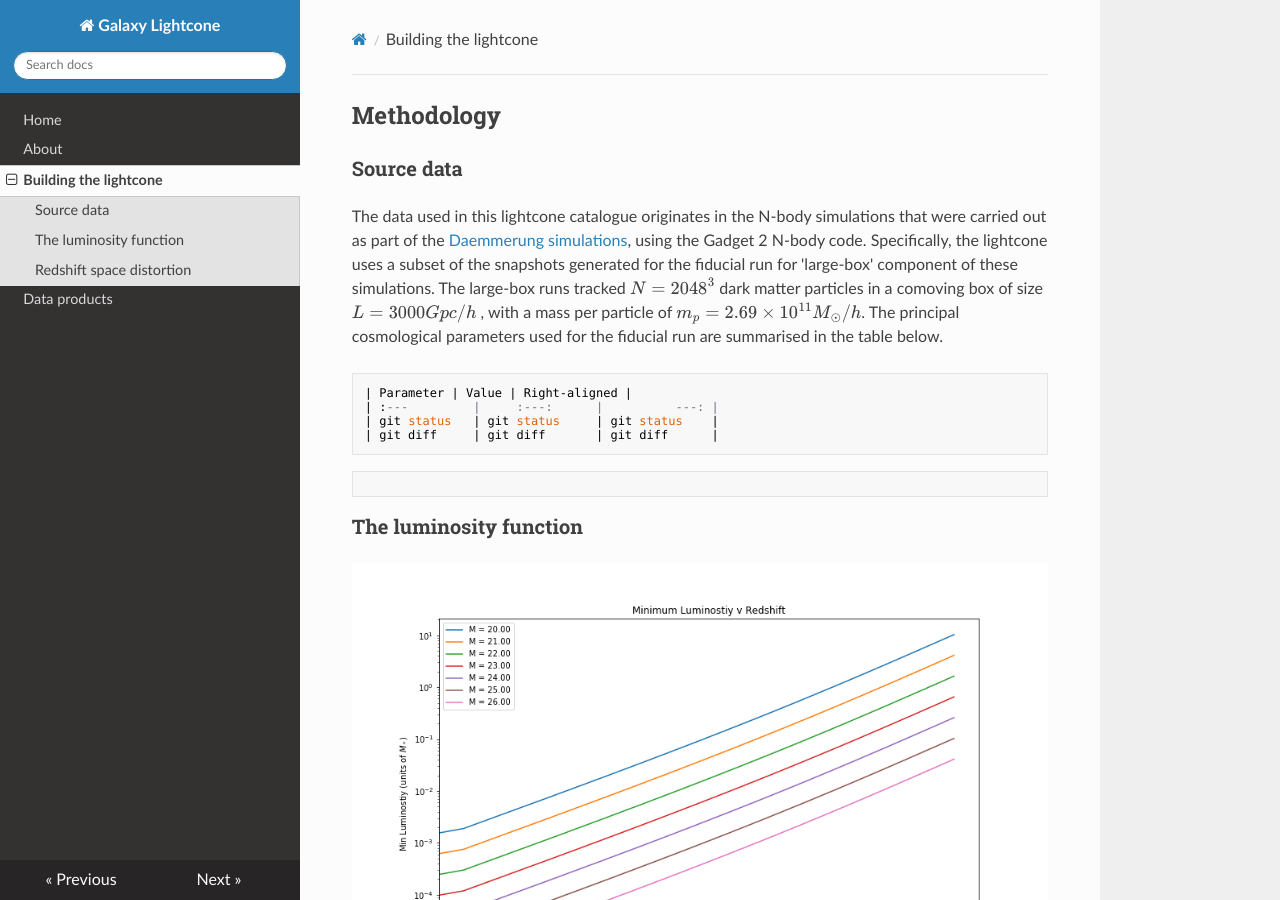
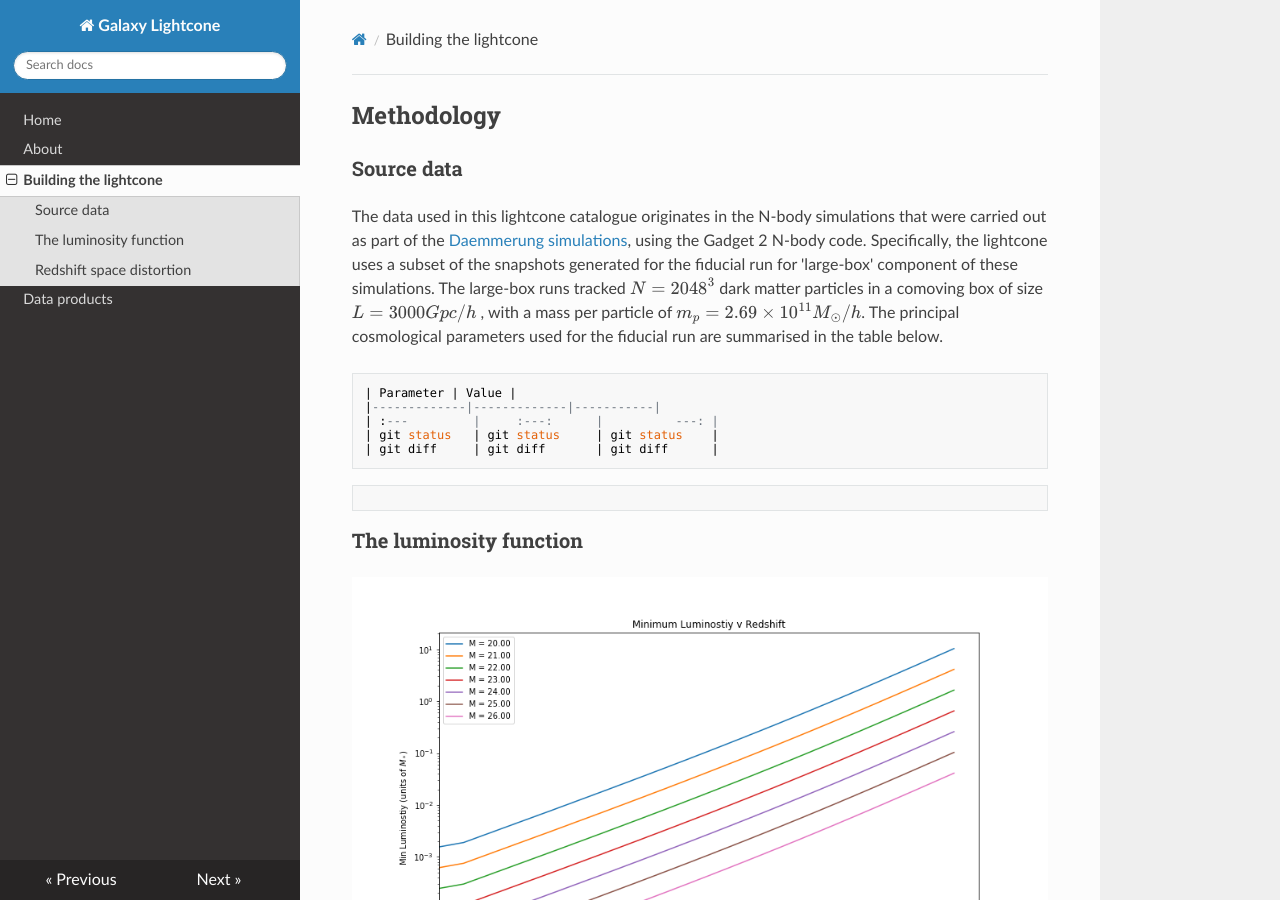
Before and after one commit to rajbooth/Lightcone, an MkDocs documentation site: the page built from docs/building_lightcone.md, in a window 1280 px wide and 900 px high. Built offline with MkDocs 1.6.1, drawn with Linux system fonts in a browser that asks for light colours; nearby versions of some CDN libraries; formulas are drawn with MathJax 3; some of the changed lines change nothing that is shown.

Commit message:
docs/building_lightcone.md updated from https://stackedit.io/

````diff
--- a/docs/building_lightcone.md
+++ b/docs/building_lightcone.md
@@ -4,7 +4,8 @@
 The data used in this lightcone catalogue originates in the N-body simulations that were carried out as part of the [Daemmerung simulations](https://doi.org/10.1093/mnras/stz890), using the Gadget 2 N-body code.  Specifically, the lightcone uses a subset of the snapshots generated for the fiducial run for 'large-box' component of these simulations. The large-box runs tracked $N=2048^3$ dark matter particles in a comoving box of size $L = 3000 Gpc/h$ , with a mass per particle of $m_p = 2.69 \times 10^{11} M_\odot/h$.
 The principal cosmological parameters used for the fiducial run are summarised in the table below.
 ```
-| Parameter | Value | Right-aligned |
+| Parameter | Value |
+|-------------|-------------|-----------|
 | :---         |     :---:      |          ---: |
 | git status   | git status     | git status    |
 | git diff     | git diff       | git diff      |
@@ -47,7 +48,7 @@ $$r = (1+z) \frac{v_\parallel }{H(z)}$$
 where $v_\parallel$ is the peculiar velocity of the galaxy in the line-of-sight direction.
 This redshift distortion factor is calculated for every galaxy in the lightcone, based on the radial peculiar velocity of the corresponding particle in the simulation snapshot.
 <!--stackedit_data:
-eyJoaXN0b3J5IjpbLTE1MTg2NzQ4NzgsLTE4NjkzMTkwODksLT
-UyMTkyMzQ5MSw4ODUzMTUxMjgsMTczMDA1NDUwOSw4MTA5MjMw
-NTJdfQ==
+eyJoaXN0b3J5IjpbMTE0NjA1NTU1MiwtMTg2OTMxOTA4OSwtNT
+IxOTIzNDkxLDg4NTMxNTEyOCwxNzMwMDU0NTA5LDgxMDkyMzA1
+Ml19
 -->
````
